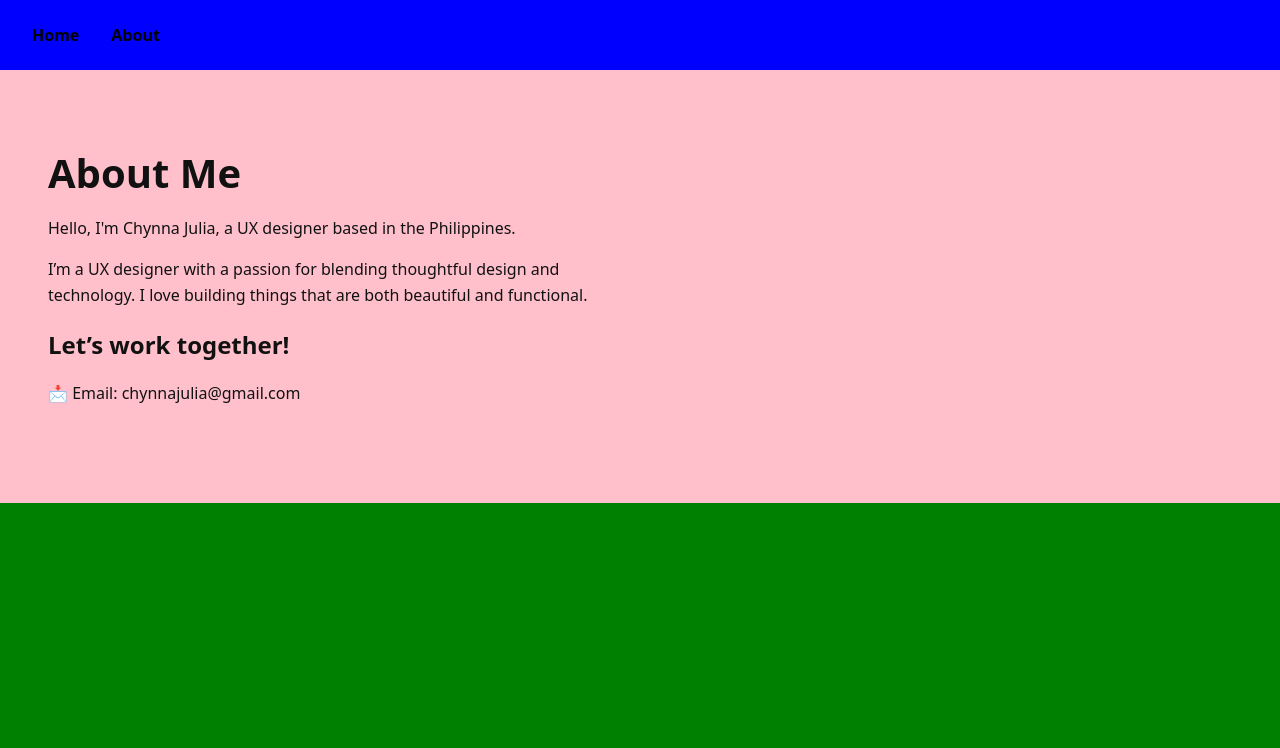
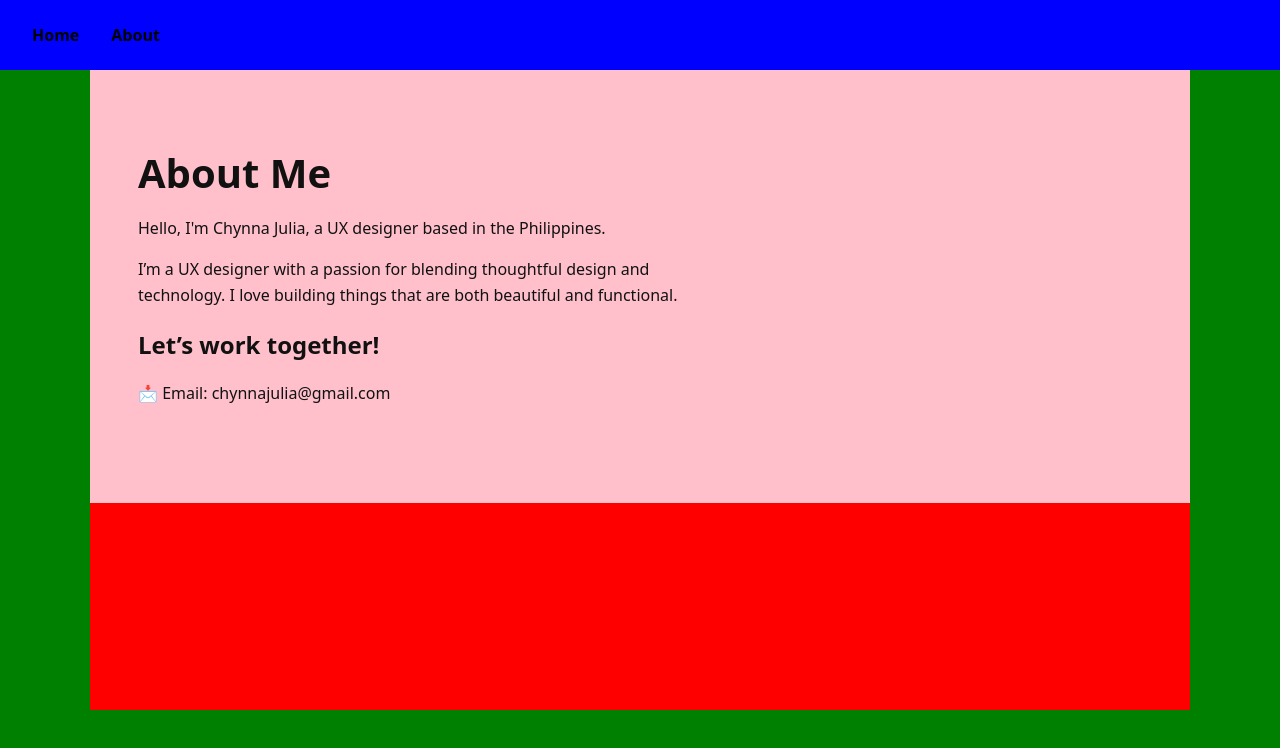
Before and after one commit to chynnajulia/prtfl, a SvelteKit app: page /about in a window 1280 px wide. Shown: the top 748 px of the page. Built offline with nearby package versions, Linux system fonts and the light colour scheme.

Commit message:
feat: add page transitions

```diff
--- a/src/routes/+layout.svelte
+++ b/src/routes/+layout.svelte
@@ -1,5 +1,7 @@
 <script lang="ts">
 	import favicon from '$lib/assets/favicon.svg';
+	import { fade, fly } from "svelte/transition";
+	import { page } from "$app/stores";
 	import "../app.css";
 
 	let { children } = $props();
@@ -14,8 +16,26 @@
   <a href="/about">About</a>
 </nav>
 
-<main>
-  <!--<slot />-->
+<main class="page-wrapper">
+	{#key $page.url.pathname}
+
+	<div class= "transition" in:fade={{ delay: 200, duration: 400 }} out:fade={{ delay:200, duration: 400 }}>
+		{@render children()}
+	</div>
+
+	<!--
+	<div class= "transition" in:fly={{ delay: 200, y: 10, duration: 250 }}  out:fade={{ delay:200, duration: 150 }}>
+		{@render children()}
+	</div>
+	-->
+
+	<!--
+	<div class= "transition" in:fly={{ y: 20, duration: 300 }} out:fly={{ y: -10, duration: 150 }}>
+		{@render children()}
+	</div>
+-->
+	{/key}
+
 </main>
 
 <style>
@@ -31,7 +51,7 @@
 	main {
 		/*padding: 2rem;*/
 		max-width: 1100px;
-		margin: 0 auto;
+		margin: auto;
 		background-color: red;
 	}
 
@@ -44,6 +64,16 @@
 		opacity: 0.6;
 	}
 
+	.page-wrapper {
+		position: relative;
+		min-height: 80vh;
+	}
+
+	.transition {
+		position: absolute;
+		width: 100%;
+		top: 0;
+		left: 0;
+	}
+
 </style>
-
-{@render children()}
```
